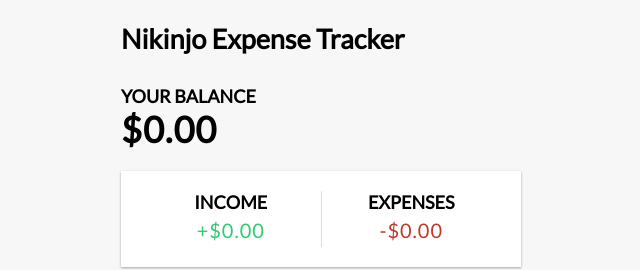
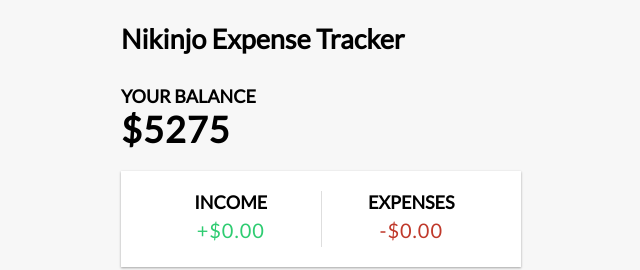
Before and after one commit to frankndungu/expense-tracker, a Vue app: page / in a window 1280 px wide. Shown: the top 270 px of the page, without its empty margins (319-959 px from the left). Built offline with nearby package versions, Linux system fonts and the light colour scheme.

Commit message:
Pass and receive props

```diff
--- a/src/App.vue
+++ b/src/App.vue
@@ -1,7 +1,7 @@
 <template>
   <Header />
   <div class="container">
-    <Balance />
+    <Balance :total="total" />
     <IncomeExpenses />
     <TransactionList :transactions="transactions" />
     <AddTransaction />
@@ -15,7 +15,7 @@
 import TransactionList from "./components/TransactionList.vue";
 import AddTransaction from "./components/AddTransaction.vue";
 
-import { ref } from "vue";
+import { computed, ref } from "vue";
 
 const transactions = ref([
   { id: 1, text: "Skin Care", amount: -30.0 },
@@ -23,4 +23,10 @@
   { id: 3, text: "Food", amount: -45.0 },
   { id: 4, text: "Business", amount: 4500.0 },
 ]);
+
+const total = computed(() => {
+  return transactions.value.reduce((acc, transaction) => {
+    return acc + transaction.amount;
+  }, 0);
+});
 </script>
--- a/src/components/Balance.vue
+++ b/src/components/Balance.vue
@@ -1,4 +1,15 @@
 <template>
   <h4>Your Balance</h4>
-  <h1 id="balance">$0.00</h1>
+  <h1 id="balance">${{ total }}</h1>
 </template>
+
+<script setup>
+import { defineProps } from "vue";
+
+const props = defineProps({
+  total: {
+    type: Number,
+    required: true,
+  },
+});
+</script>
```
